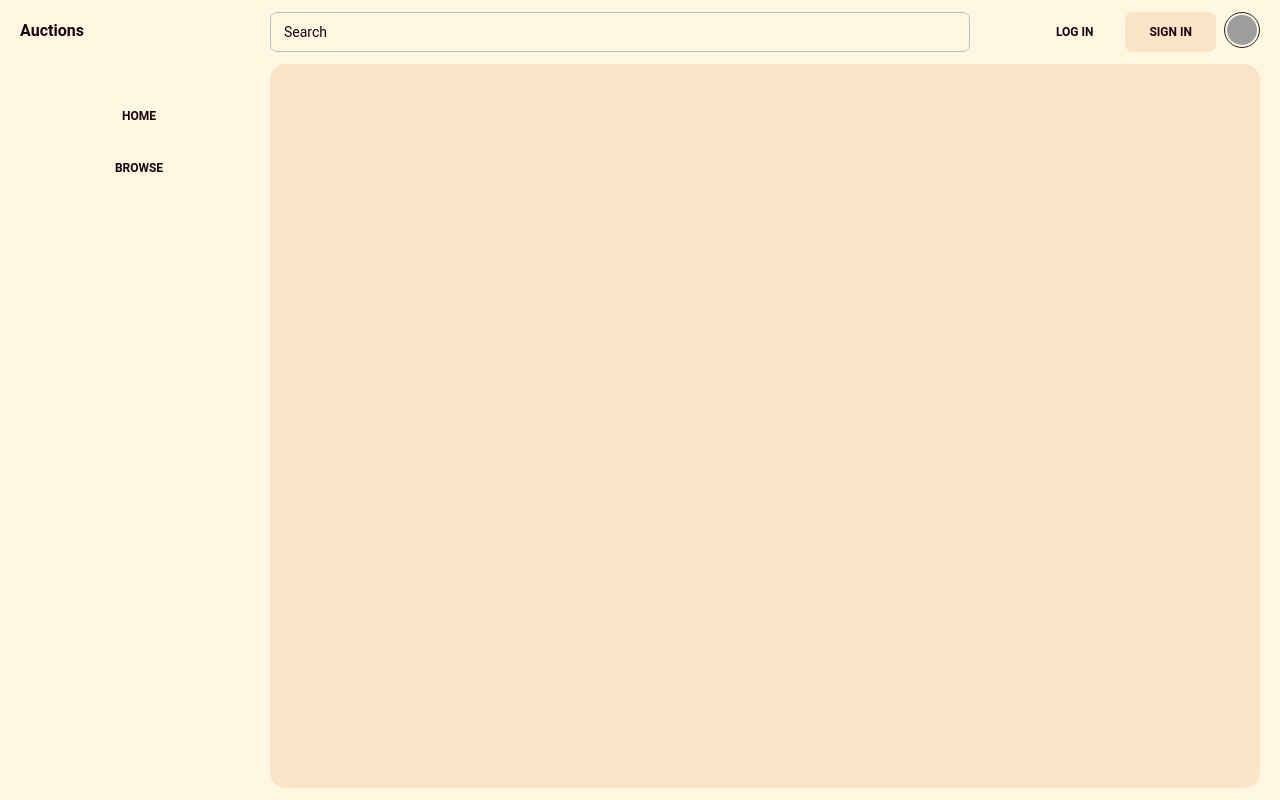
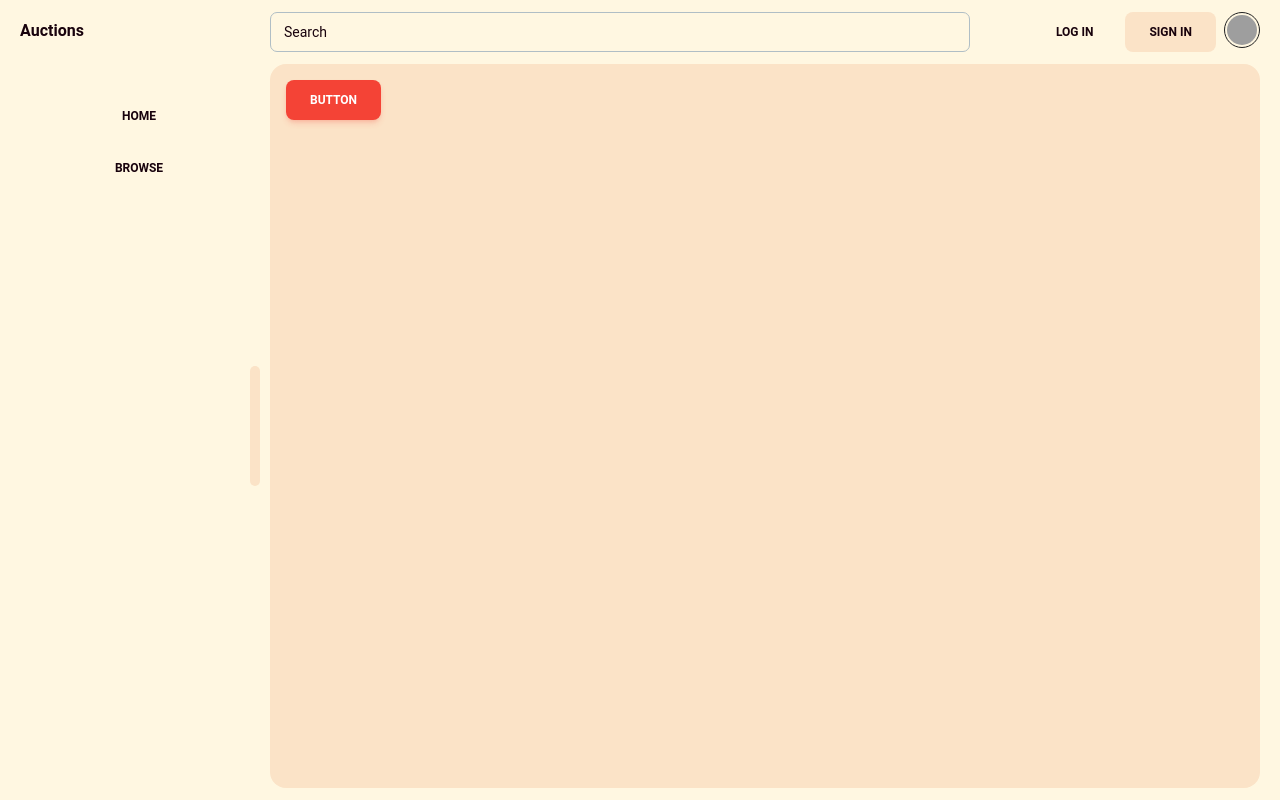
Before and after one commit to ThIEEEory-0F-754-baNaNas/Hackaton-auction, a React (Vite) app: page / in a window 1280 px wide. Built offline with nearby package versions, Linux system fonts and the light colour scheme; grey boxes are pictures that could not be loaded.

Commit message:
Feat: added approximate drawer collapse logic

```diff
--- a/src/App.tsx
+++ b/src/App.tsx
@@ -6,7 +6,9 @@ function App() {
   return (
     <>
       <ThemeProvider value={theme}>
-        <MainLayout />
+        <MainLayout>
+          <Button color="red">Button</Button>
+        </MainLayout>
       </ThemeProvider>
     </>
   );
--- a/src/layout/MainLayout.tsx
+++ b/src/layout/MainLayout.tsx
@@ -9,7 +9,7 @@ import {
   Typography,
 } from "@material-tailwind/react";
 import classNames from "classnames";
-import React, { PropsWithChildren } from "react";
+import React, { PropsWithChildren, useEffect, useRef } from "react";
 
 function ProfileMenu() {
   const [isMenuOpen, setIsMenuOpen] = React.useState(false);
@@ -104,7 +104,41 @@ const Drawer = () => {
 };
 
 const MainContent = ({ children }: PropsWithChildren) => {
-  return <div className="bg-primary w-full h-full rounded-2xl">{children}</div>;
+  const moveHandler = useRef<HTMLDivElement>(null);
+
+  useEffect(() => {
+    const handler = moveHandler.current;
+    if (!handler) return;
+
+    handler.addEventListener("mousedown", (e) => {
+      e.preventDefault();
+      const initialX = e.clientX;
+      const handleResize = (e: MouseEvent) => {
+        const dx = e.clientX - initialX;
+        const newWidth = Math.min(Math.max(initialX + dx, 80), 250);
+        document.documentElement.style.setProperty(
+          "--left-drawer-width",
+          `${newWidth}px`
+        );
+      };
+      const handleMouseUp = () => {
+        window.removeEventListener("mousemove", handleResize);
+        window.removeEventListener("mouseup", handleMouseUp);
+      };
+      window.addEventListener("mousemove", handleResize);
+      window.addEventListener("mouseup", handleMouseUp);
+    });
+  }, []);
+
+  return (
+    <div className="bg-primary w-full h-full rounded-2xl relative p-4">
+      <div
+        ref={moveHandler}
+        className="absolute top-1/2 -left-5 -translate-y-1/2 cursor-w-resize bg-primary w-[10px] h-[120px] rounded-full"
+      ></div>
+      {children}
+    </div>
+  );
 };
 
 const MainLayout = ({ children }: PropsWithChildren) => {
```
